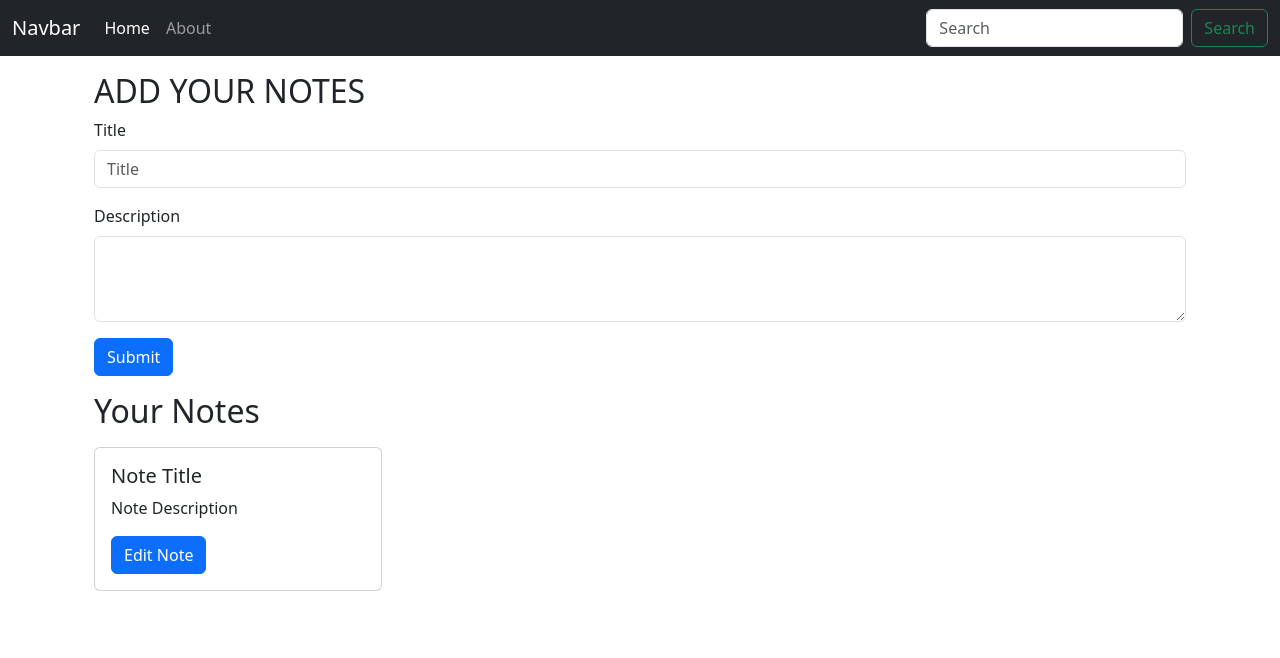
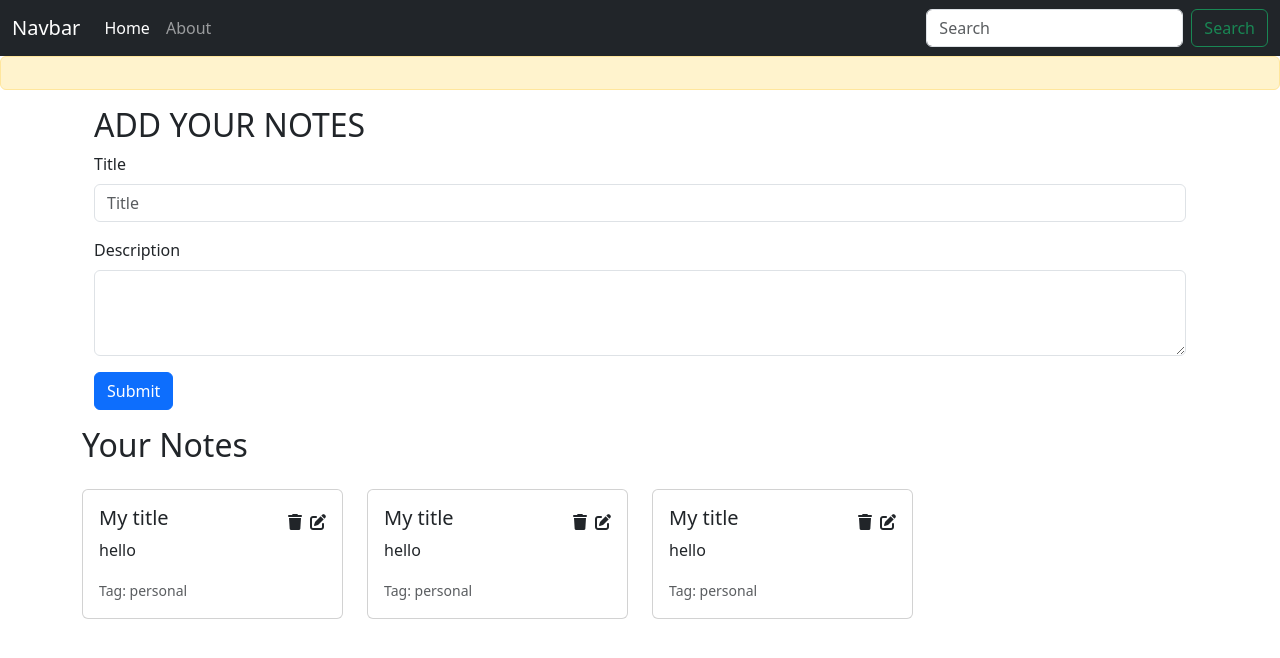
Before and after one commit to MoHiT-SoNi27/BrainBin, a React (Vite) app in the folder frontend/: page / in a window 1280 px wide. Shown: the top 658 px of the page. Built offline with nearby package versions, Linux system fonts and the light colour scheme.

Commit message:
NoteItem update | delete and edit icon add | Alert add

```diff
--- a/frontend/index.html
+++ b/frontend/index.html
@@ -9,6 +9,7 @@
   </head>
   <body>
     <div id="root"></div>
+    <script src="https://kit.fontawesome.com/d4a419468a.js" crossorigin="anonymous"></script>
     <script type="module" src="/src/main.jsx"></script>
     <script src="https://cdn.jsdelivr.net/npm/bootstrap@5.3.6/dist/js/bootstrap.bundle.min.js" integrity="sha384-j1CDi7MgGQ12Z7Qab0qlWQ/Qqz24Gc6BM0thvEMVjHnfYGF0rmFCozFSxQBxwHKO" crossorigin="anonymous"></script>
 
--- a/frontend/src/App.jsx
+++ b/frontend/src/App.jsx
@@ -2,6 +2,7 @@ import { useState } from 'react'
 import {BrowserRouter as Router, Routes, Route} from 'react-router-dom'
 import './App.css'
 import Navbar from './components/Navbar'
+import Alert from './components/Alert'
 import Home from './components/Home'
 import About from './components/About'
 import NoteState from './context/notes/noteState'
@@ -16,6 +17,7 @@ function App() {
         <div>
           <Router>
             <Navbar />
+            <Alert />
             <div className="container">
             <Routes>
               <Route path="/" element={<Home/>} />
--- a/frontend/src/components/About.jsx
+++ b/frontend/src/components/About.jsx
@@ -5,7 +5,7 @@ const About = () => {
 
   return (
     <div>
-      <p>Loda  </p>
+      <p>hello  </p>
     </div>
   )
 }
--- /dev/null
+++ b/frontend/src/components/Alert.jsx
@@ -0,0 +1,13 @@
+import React from "react";
+
+const Alert = (props) => {
+    return (
+        <div>
+            <div className="alert alert-warning alert-dismissible fade show" role="alert">
+                {props.message}
+            </div>
+        </div>
+    )
+}
+
+export default Alert;
--- a/frontend/src/components/Home.jsx
+++ b/frontend/src/components/Home.jsx
@@ -1,6 +1,10 @@
-import React from 'react'
+import React, {useContext} from 'react'
+import noteContext from '../context/notes/noteContext'
+import Notes from './Notes';
 
 const Home = () => {
+  const context = React.useContext(noteContext);
+  const { notes, setNotes } = context;
   return (
     <div>
       <div className="container my-3">
@@ -18,20 +22,7 @@ const Home = () => {
         </form>
       </div>
 
-      <div className="container">
-        <h2>Your Notes</h2>
-        <div className="row my-3">
-          <div className="col-md-3">
-            <div className="card" style={{width: "18rem"}}>
-              <div className="card-body">
-                <h5 className="card-title">Note Title</h5>
-                <p className="card-text">Note Description</p>
-                <a href="#" className="btn btn-primary">Edit Note</a>
-              </div>
-            </div>
-          </div>
-        </div>
-      </div>
+      <Notes />
     </div>
   )
 }
--- /dev/null
+++ b/frontend/src/components/NoteItems.jsx
@@ -0,0 +1,27 @@
+import React, {useContext} from 'react'
+
+const NoteItems = (props) => {
+    const { note, setNotes } = props;
+  // You can use note and setNotes here to display or manipulate the note
+  return (
+    <div className='col-md-3'>
+      {note.title && (
+        <div className="card my-3">
+          <div className="card-body">
+            <div className="d-flex align-items-center justify-content-between">
+              <h5 className="card-title ">{note.title}</h5>
+              <div className="d-flex align-items-center gap-2">
+                <i className="fa-solid fa-trash "></i>
+                <i className="fa-solid fa-pen-to-square"></i>
+              </div>
+            </div>
+            <p className="card-text">{note.description}</p>
+            <p className="card-text"><small className="text-muted">Tag: {note.tag}</small></p>
+          </div>
+        </div>
+      )}
+    </div>
+  )
+}
+
+export default NoteItems
--- /dev/null
+++ b/frontend/src/components/Notes.jsx
@@ -0,0 +1,18 @@
+import React, {useContext} from 'react'
+import noteContext from '../context/notes/noteContext'
+import NoteItems from './NoteItems';
+
+const Notes = () => {
+    const context = useContext(noteContext);
+    const {notes, setNotes} = context;
+  return (
+    <div className="row">
+        <h2>Your Notes</h2>
+        {notes.map((note) => {
+          return <NoteItems key={note._id} note={note} setNotes={setNotes} />
+        })}
+    </div>
+  )
+}
+
+export default Notes
--- a/frontend/src/context/notes/noteState.jsx
+++ b/frontend/src/context/notes/noteState.jsx
@@ -1,13 +1,42 @@
-import NoteContext from './noteContext'
-import { useState } from 'react'
+import NoteContext from "./noteContext";
+import { useState } from "react";
 
 const noteState = (props) => {
+  const notesInitial = [
+    {
+      _id: "6828b03d732be7d35286025c",
+      user: "682624c4a8cc02362c0ab465",
+      title: "My title",
+      description: "hello",
+      tag: "personal",
+      createdAt: "2025-05-17T15:50:21.705Z",
+      __v: 0,
+    },
+    {
+      _id: "6828b151732be7d35286025f",
+      user: "682624c4a8cc02362c0ab465",
+      title: "My title",
+      description: "hello",
+      tag: "personal",
+      createdAt: "2025-05-17T15:54:57.768Z",
+      __v: 0,
+    },
+    {
+      _id: "6828b152732be7d352860261",
+      user: "682624c4a8cc02362c0ab465",
+      title: "My title",
+      description: "hello",
+      tag: "personal",
+      createdAt: "2025-05-17T15:54:58.405Z",
+      __v: 0,
+    },
+  ];
 
-    return (
-        <NoteContext.Provider value={{}}>
-            {props.children}
-        </NoteContext.Provider>
-    )
-}
+  const [notes, setNotes] = useState(notesInitial);
 
-export default noteState
+  return (
+    <NoteContext.Provider value={{notes, setNotes}}>{props.children}</NoteContext.Provider>
+  );
+};
+
+export default noteState;
--- a/frontend/src/index.css
+++ b/frontend/src/index.css
@@ -1,68 +1,14 @@
-/* :root {
-  font-family: system-ui, Avenir, Helvetica, Arial, sans-serif;
-  line-height: 1.5;
-  font-weight: 400;
-
-  color-scheme: light dark;
-  color: rgba(255, 255, 255, 0.87);
-  background-color: #242424;
-
-  font-synthesis: none;
-  text-rendering: optimizeLegibility;
-  -webkit-font-smoothing: antialiased;
-  -moz-osx-font-smoothing: grayscale;
+body{
+  margin: 0;
+  font-family: system-ui, -apple-system, BlinkMacSystemFont, 'Segoe UI', Roboto, Oxygen, Ubuntu, Cantarell, 'Open Sans', 'Helvetica Neue', sans-serif;
+  --webkit-font-smoothing: antialiased;
+  --moz-osx-font-smoothing: grayscale;
 }
 
-a {
-  font-weight: 500;
-  color: #646cff;
-  text-decoration: inherit;
-}
-a:hover {
-  color: #535bf2;
+code{
+  font-family: source-code-pro, Menlo, Monaco, Consolas, 'Courier New', monospace;
 }
 
-body {
-  margin: 0;
-  display: flex;
-  place-items: center;
-  min-width: 320px;
-  min-height: 100vh;
+i{
+  cursor: pointer;
 }
-
-h1 {
-  font-size: 3.2em;
-  line-height: 1.1;
-}
-
-button {
-  border-radius: 8px;
-  border: 1px solid transparent;
-  padding: 0.6em 1.2em;
-  font-size: 1em;
-  font-weight: 500;
-  font-family: inherit;
-  background-color: #1a1a1a;
-  cursor: pointer;
-  transition: border-color 0.25s;
-}
-button:hover {
-  border-color: #646cff;
-}
-button:focus,
-button:focus-visible {
-  outline: 4px auto -webkit-focus-ring-color;
-}
-
-@media (prefers-color-scheme: light) {
-  :root {
-    color: #213547;
-    background-color: #ffffff;
-  }
-  a:hover {
-    color: #747bff;
-  }
-  button {
-    background-color: #f9f9f9;
-  }
-} */
```
